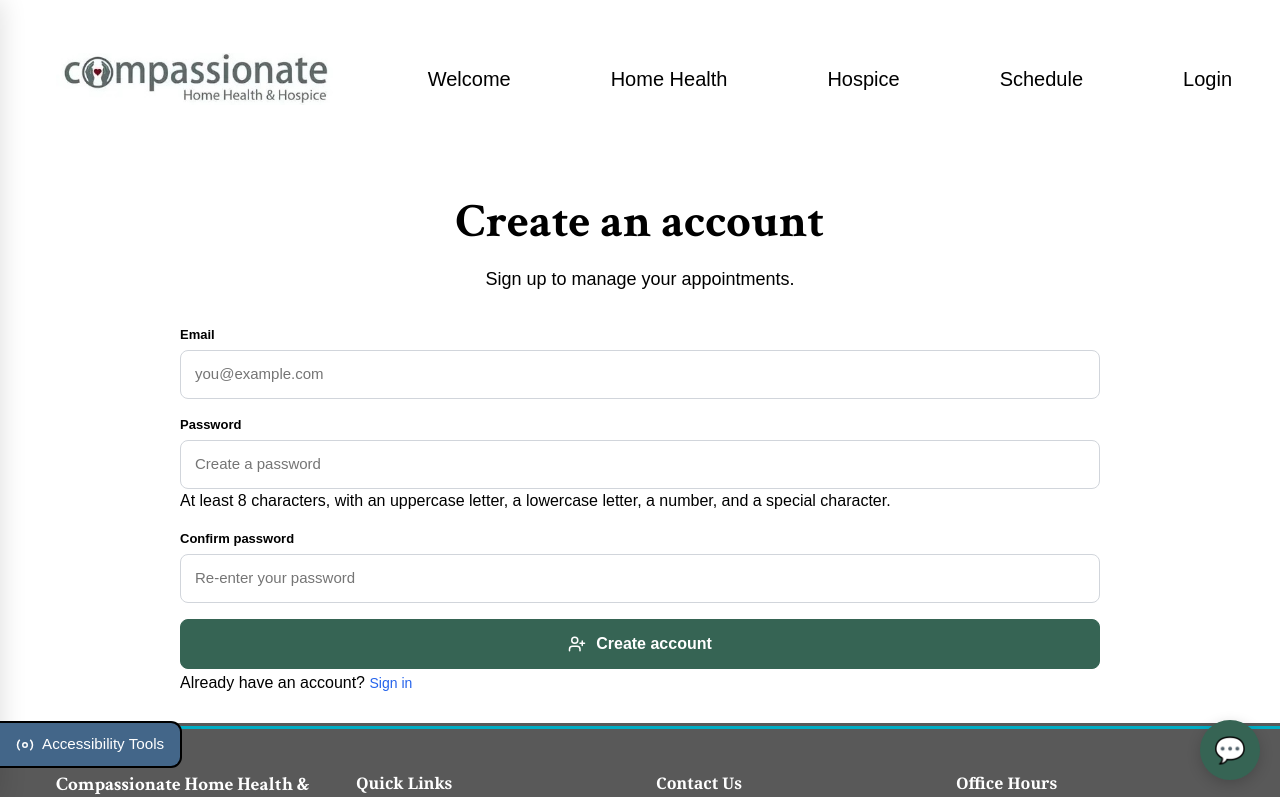
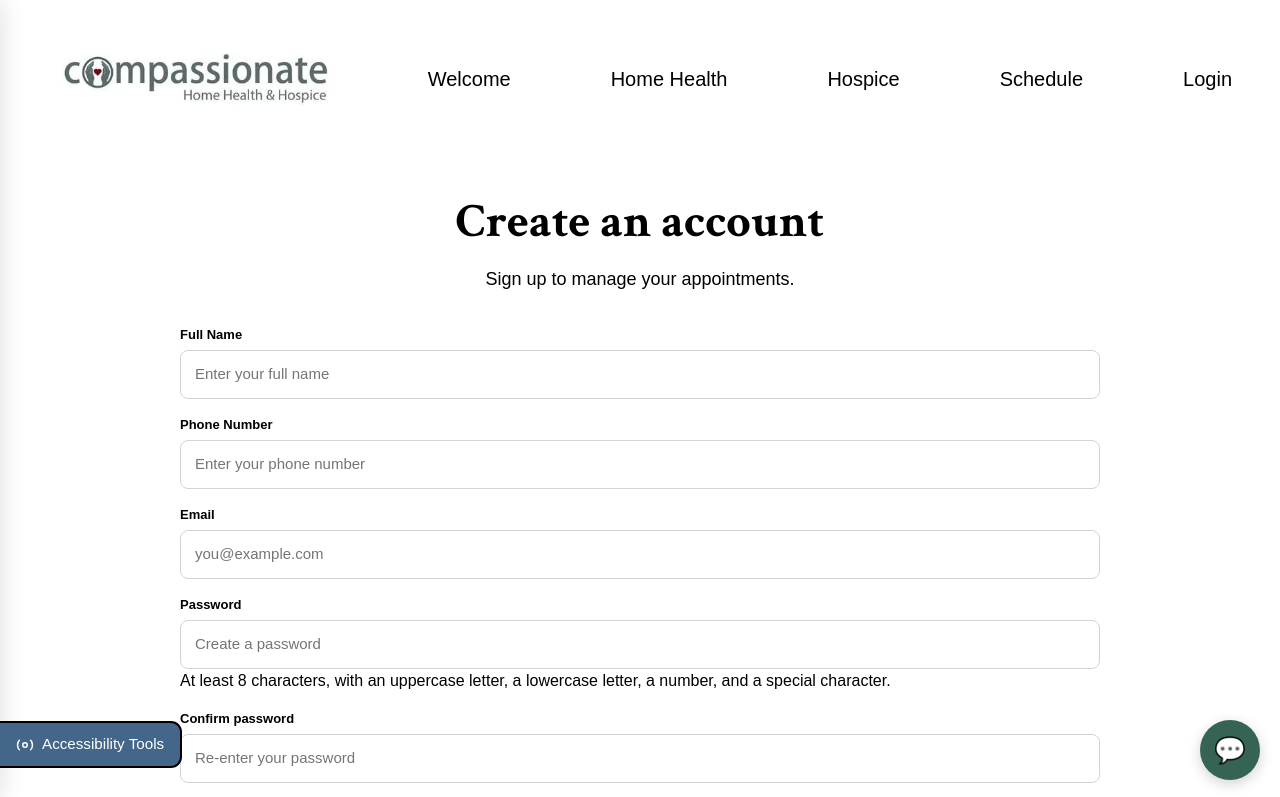
Before and after one commit to Compassionate4you/Compassionate4youSite, a React (Vite) app in the folder client/: page /signup in a window 1280 px wide. Shown: the top 797 px of the page. Built offline with nearby package versions, Linux system fonts and the light colour scheme; no server answers.

Commit message:
Sprint 8, Mamon, DT-747

```diff
--- a/client/src/context/AuthContext.jsx
+++ b/client/src/context/AuthContext.jsx
@@ -103,7 +103,7 @@ export function AuthProvider ({ children }) {
     [matchTestAccount]
   )
 
-  const signup = useCallback(async (email, password) => {
+  const signup = useCallback(async (email, password, fullName, phone) => {
     const normalizedEmail = String(email || '').trim().toLowerCase()
     const normalizedPassword = String(password || '')
 
@@ -116,7 +116,7 @@ export function AuthProvider ({ children }) {
     }
 
     try {
-      const data = await apiSignup(normalizedEmail, normalizedPassword)
+      const data = await apiSignup(normalizedEmail, normalizedPassword, fullName.trim(), phone.trim())
       setUser({
         id: data.user?.id ?? data.userId,
         email: data.user?.email ?? normalizedEmail,
--- a/client/src/pages/SignupPage.jsx
+++ b/client/src/pages/SignupPage.jsx
@@ -12,6 +12,11 @@ function SignupPage () {
   const { t } = useTranslation()
   const { signup } = useAuth()
   const navigate = useNavigate()
+
+
+  //DT-747 storing users fullname and phone number
+  const [fullName, setFullName] = useState('')
+  const [phone, setPhone] = useState('')
 
   const [email, setEmail] = useState('')
   const [password, setPassword] = useState('')
@@ -29,7 +34,7 @@ function SignupPage () {
     setServerError(null)
     setErrorField(null)
 
-    if (!email.trim() || !password || !confirmPassword) {
+    if (!email.trim() || !password || !confirmPassword || !fullName.trim() || !phone.trim() ) {
       setErrorKey('signup.errors.required')
       return
     }
@@ -42,7 +47,7 @@ function SignupPage () {
 
     setIsSubmitting(true)
     try {
-      const result = await signup(email, password)
+      const result = await signup(email, password, fullName, phone)
       if (result.ok) {
         navigate('/portal')
       } else {
@@ -70,6 +75,35 @@ function SignupPage () {
 
         <div className='login-card'>
           <form onSubmit={handleSubmit} noValidate>
+
+            {/* DT-747: Full Name input */}
+            <div className='field'>
+              <label htmlFor='signup-fullname'>Full Name</label>
+              {/* Stores what the user types in the fullName state */}
+              <input
+                id='signup-fullname'
+                type='text'
+                autoComplete='name'
+                placeholder='Enter your full name'
+                value={fullName}
+                onChange={(e) => setFullName(e.target.value)}
+              />
+            </div>
+
+            {/* DT-747: Phone Number input */}
+            <div className='field'>
+              <label htmlFor='signup-phone'>Phone Number</label>
+              {/* Stores the phone number in state, supports mobile phone keyboards */}
+              <input
+                id='signup-phone'
+                type='tel'
+                autoComplete='tel'
+                placeholder='Enter your phone number'
+                value={phone}
+                onChange={(e) => setPhone(e.target.value)}
+              />
+            </div>
+
             <div className={`field${isEmailError ? ' field--error' : ''}`}>
               <label htmlFor='signup-email'>{t('signup.email')}</label>
               <input
--- a/client/src/services/api.js
+++ b/client/src/services/api.js
@@ -53,8 +53,8 @@ export async function sendChatMessage (message) {
 }
 
 // DT-556 / DT-560: auth.
-export function apiSignup (email, password) {
-  return request('/auth/signup', { method: 'POST', body: { email, password } })
+export function apiSignup (email, password, fullName, phone) {
+  return request('/auth/signup', { method: 'POST', body: { email, password, fullName, phone } })
 }
 
 export function apiLogin (email, password) {
```
Also changed, not shown: 1 other file (tests, documents, lock files or other folders).
